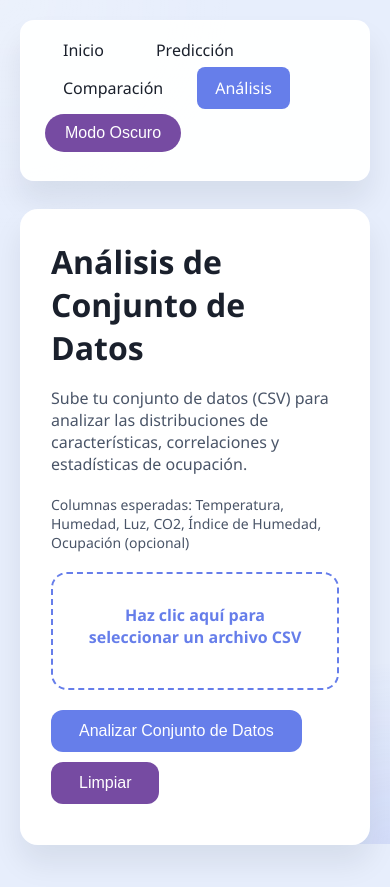
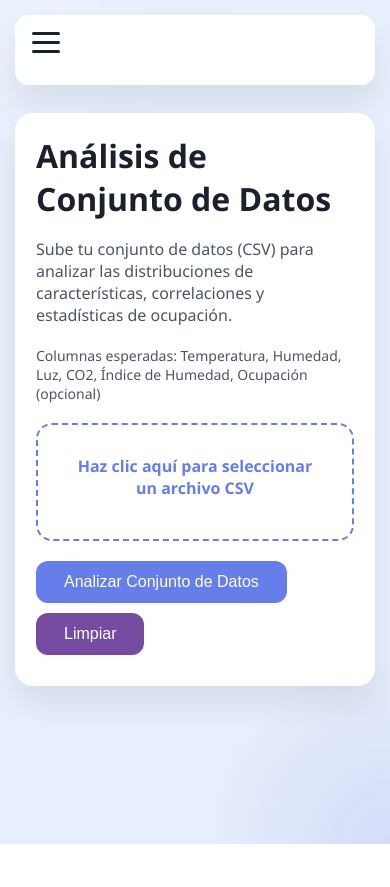
Before and after one commit to 2323110681-collab/occupancy-api, a FastAPI app: page /analysis/ in a window 390 px wide. After the commit the page ends 844 px from the top, so only its background shows below. Run offline with FastAPI, Linux system fonts and the light colour scheme.

Commit message:
Add responsive hamburger menu to navigation

```diff
--- a/app/views/templates/base.html
+++ b/app/views/templates/base.html
@@ -300,13 +300,107 @@
         .tab-content.active {
             display: block;
         }
+        /* Hamburger Menu */
+        .hamburger {
+            display: none;
+            flex-direction: column;
+            cursor: pointer;
+            gap: 6px;
+            background: none;
+            border: none;
+            padding: 0;
+            margin: 0;
+        }
+        .hamburger span {
+            width: 28px;
+            height: 3px;
+            background: var(--text);
+            border-radius: 2px;
+            transition: all 0.3s ease;
+        }
+        .hamburger.active span:nth-child(1) {
+            transform: rotate(45deg) translate(8px, 8px);
+        }
+        .hamburger.active span:nth-child(2) {
+            opacity: 0;
+        }
+        .hamburger.active span:nth-child(3) {
+            transform: rotate(-45deg) translate(7px, -7px);
+        }
+        .nav-menu {
+            display: flex;
+            align-items: center;
+            gap: 15px;
+        }
+        .nav-links {
+            display: flex;
+            gap: 16px;
+            flex-wrap: wrap;
+        }
+        /* Mobile Responsive */
+        @media (max-width: 768px) {
+            .hamburger {
+                display: flex;
+            }
+            .nav-main {
+                flex-direction: column;
+                align-items: flex-start;
+                width: 100%;
+            }
+            .nav-menu {
+                width: 100%;
+                flex-direction: column;
+                align-items: flex-start;
+                gap: 0;
+                max-height: 0;
+                overflow: hidden;
+                transition: max-height 0.3s ease;
+            }
+            .nav-menu.active {
+                max-height: 500px;
+                gap: 15px;
+            }
+            .nav-links {
+                flex-direction: column;
+                width: 100%;
+                gap: 0;
+                padding: 10px 0;
+            }
+            .nav-links li {
+                width: 100%;
+            }
+            .nav-links a {
+                display: block;
+                padding: 12px 0;
+                border-radius: 0;
+            }
+            nav ul {
+                flex-direction: column;
+                gap: 0;
+            }
+            .container {
+                padding: 15px;
+            }
+            .card {
+                padding: 20px;
+            }
+            nav {
+                padding: 16px;
+            }
+        }
     </style>
 </head>
 <body>
     <div class="container">
         <nav>
             <div class="nav-main">
-                <ul>
+                <button class="hamburger" id="hamburger">
+                    <span></span>
+                    <span></span>
+                    <span></span>
+                </button>
+                <div class="nav-menu" id="navMenu">
+                    <ul class="nav-links">
                         <li><a href="/" class="{% if request.url.path == '/' %}active{% endif %}">Inicio</a></li>
                         <li><a href="/prediction" class="{% if request.url.path.startswith('/prediction') %}active{% endif %}">Predicción</a></li>
                         <li><a href="/comparison" class="{% if request.url.path.startswith('/comparison') %}active{% endif %}">Comparación</a></li>
@@ -314,10 +408,27 @@
                     </ul>
                     <button id="themeToggle" class="mode-toggle">Modo Oscuro</button>
                 </div>
+            </div>
         </nav>
         {% block content %}{% endblock %}
     </div>
     <script>
+        const hamburger = document.getElementById('hamburger');
+        const navMenu = document.getElementById('navMenu');
+
+        hamburger.addEventListener('click', () => {
+            hamburger.classList.toggle('active');
+            navMenu.classList.toggle('active');
+        });
+
+        // Cerrar menú al hacer clic en un enlace
+        document.querySelectorAll('.nav-links a').forEach(link => {
+            link.addEventListener('click', () => {
+                hamburger.classList.remove('active');
+                navMenu.classList.remove('active');
+            });
+        });
+
         const themeToggle = document.getElementById('themeToggle');
         const storedTheme = localStorage.getItem('themeMode');
         const prefersDark = window.matchMedia('(prefers-color-scheme: dark)').matches;
```
Lines whose indentation alone changed are shown as unchanged.
